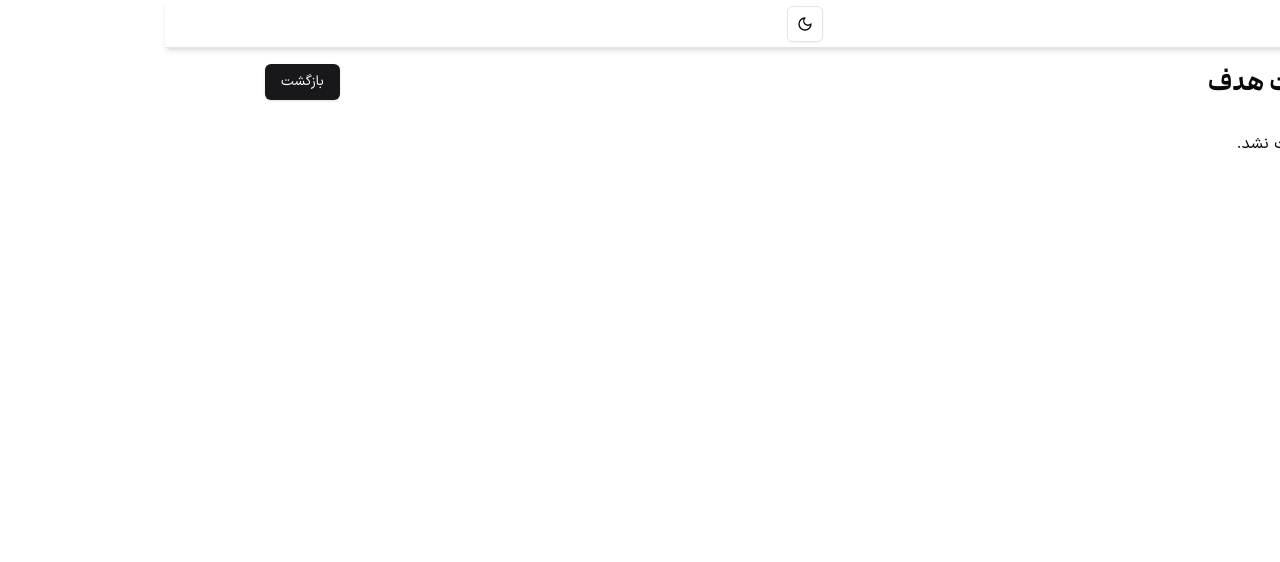
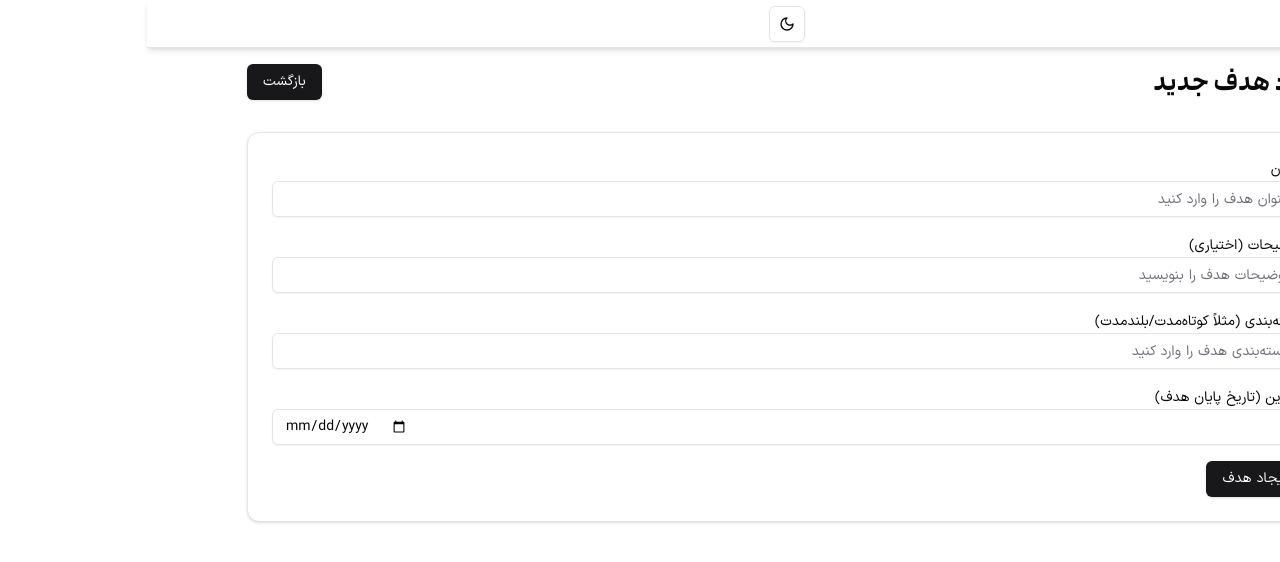
Before and after one commit to amirhosseinself/goal-leveling, a Next.js app: page /dashboard/goals/new in a window 1280 px wide. Shown: the top 562 px of the page. Built offline with nearby package versions, Linux system fonts and the light colour scheme; no server answers.

Commit message:
add new goal page

```diff
--- /dev/null
+++ b/app/(pages)/dashboard/goals/new/page.tsx
@@ -0,0 +1,118 @@
+"use client";
+
+import React, { useState } from "react";
+import { useRouter } from "next/navigation";
+import { Card } from "@/components/ui/card";
+import { Button } from "@/components/ui/button";
+import { Input } from "@/components/ui/input";
+import { Label } from "@/components/ui/label";
+import { createGoal } from "@/services/api/goals";
+import toast from "react-hot-toast";
+import { motion } from "framer-motion";
+
+const NewGoalPage: React.FC = () => {
+  const router = useRouter();
+  const [title, setTitle] = useState("");
+  const [description, setDescription] = useState("");
+  const [category, setCategory] = useState("");
+  const [deadline, setDeadline] = useState("");
+  const [loading, setLoading] = useState(false);
+
+  const handleCreateGoal = async () => {
+    if (!title.trim()) {
+      toast.error("عنوان نمی‌تواند خالی باشد.");
+      return;
+    }
+
+    setLoading(true);
+
+    const goalData = {
+      title,
+      description,
+      category: category.trim() ? category : null,
+      deadline: deadline ? new Date(deadline).toISOString() : null,
+    };
+
+    const response = await createGoal(goalData);
+
+    if (response.status) {
+      toast.success("هدف با موفقیت ایجاد شد!");
+      router.push(`/dashboard/goals/${response.data.id}`);
+    } else {
+      toast.error("مشکلی پیش آمد. دوباره تلاش کنید.");
+    }
+
+    setLoading(false);
+  };
+
+  return (
+    <div className="container pt-16">
+      <header className="mb-8 flex justify-between items-center">
+        <h1 className="text-3xl font-bold">ایجاد هدف جدید</h1>
+        <Button onClick={() => router.back()}>بازگشت</Button>
+      </header>
+
+      <motion.div
+        initial={{ opacity: 0, scale: 0.8 }}
+        animate={{ opacity: 1, scale: 1 }}
+        transition={{ duration: 0.5 }}
+      >
+        <Card className="p-6">
+          {/* فیلد عنوان */}
+          <div className="mb-4">
+            <Label htmlFor="title">عنوان</Label>
+            <Input
+              id="title"
+              type="text"
+              value={title}
+              onChange={(e) => setTitle(e.target.value)}
+              placeholder="عنوان هدف را وارد کنید"
+            />
+          </div>
+
+          {/* فیلد توضیحات */}
+          <div className="mb-4">
+            <Label htmlFor="description">توضیحات (اختیاری)</Label>
+            <Input
+              id="description"
+              type="text"
+              value={description}
+              onChange={(e) => setDescription(e.target.value)}
+              placeholder="توضیحات هدف را بنویسید"
+            />
+          </div>
+
+          {/* فیلد دسته‌بندی */}
+          <div className="mb-4">
+            <Label htmlFor="category">دسته‌بندی (مثلاً کوتاه‌مدت/بلندمدت)</Label>
+            <Input
+              id="category"
+              type="text"
+              value={category}
+              onChange={(e) => setCategory(e.target.value)}
+              placeholder="دسته‌بندی هدف را وارد کنید"
+            />
+          </div>
+
+          {/* فیلد ددلاین */}
+          <div className="mb-4">
+            <Label htmlFor="deadline">ددلاین (تاریخ پایان هدف)</Label>
+            <Input
+              id="deadline"
+              type="date"
+              value={deadline}
+              onChange={(e) => setDeadline(e.target.value)}
+            />
+          </div>
+
+          {/* دکمه ثبت */}
+          <Button onClick={handleCreateGoal} disabled={loading}>
+            {loading ? "در حال ثبت..." : "ایجاد هدف"}
+          </Button>
+        </Card>
+      </motion.div>
+    </div>
+  );
+};
+
+export default NewGoalPage;
```
